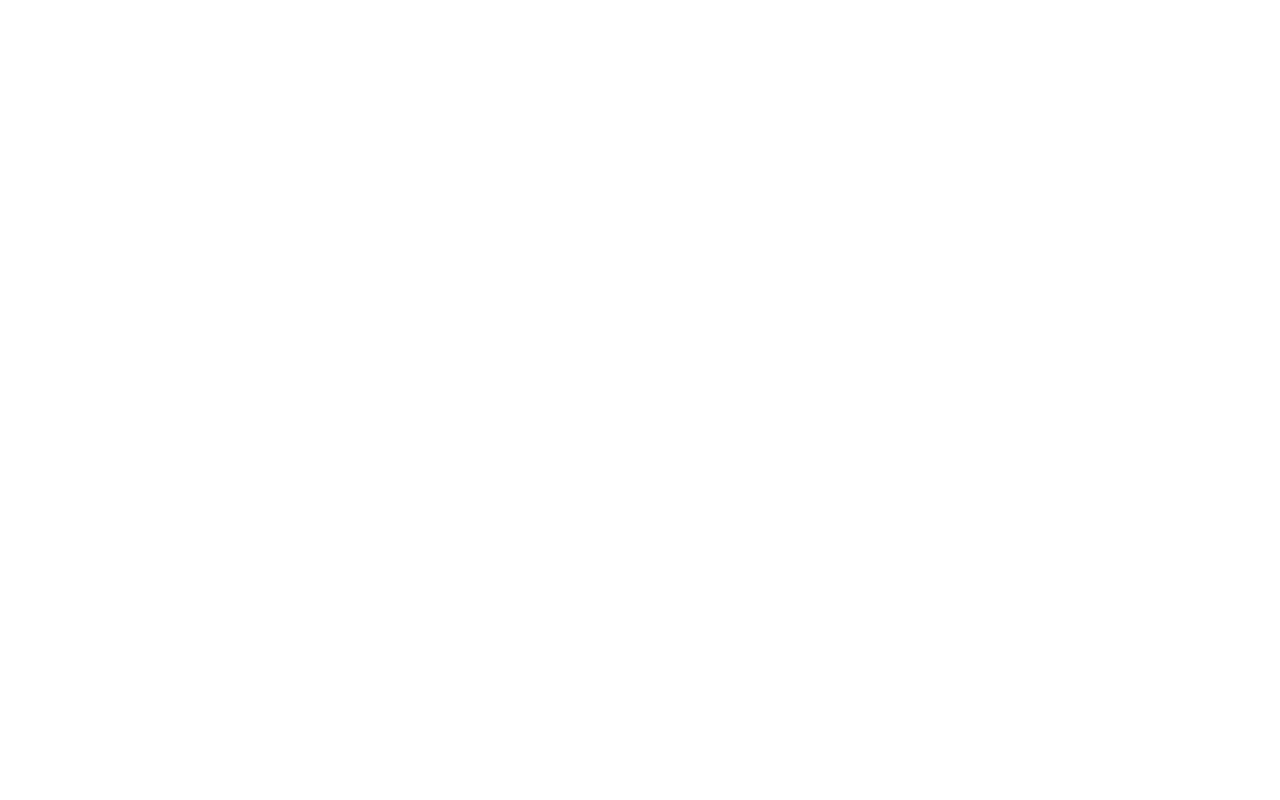
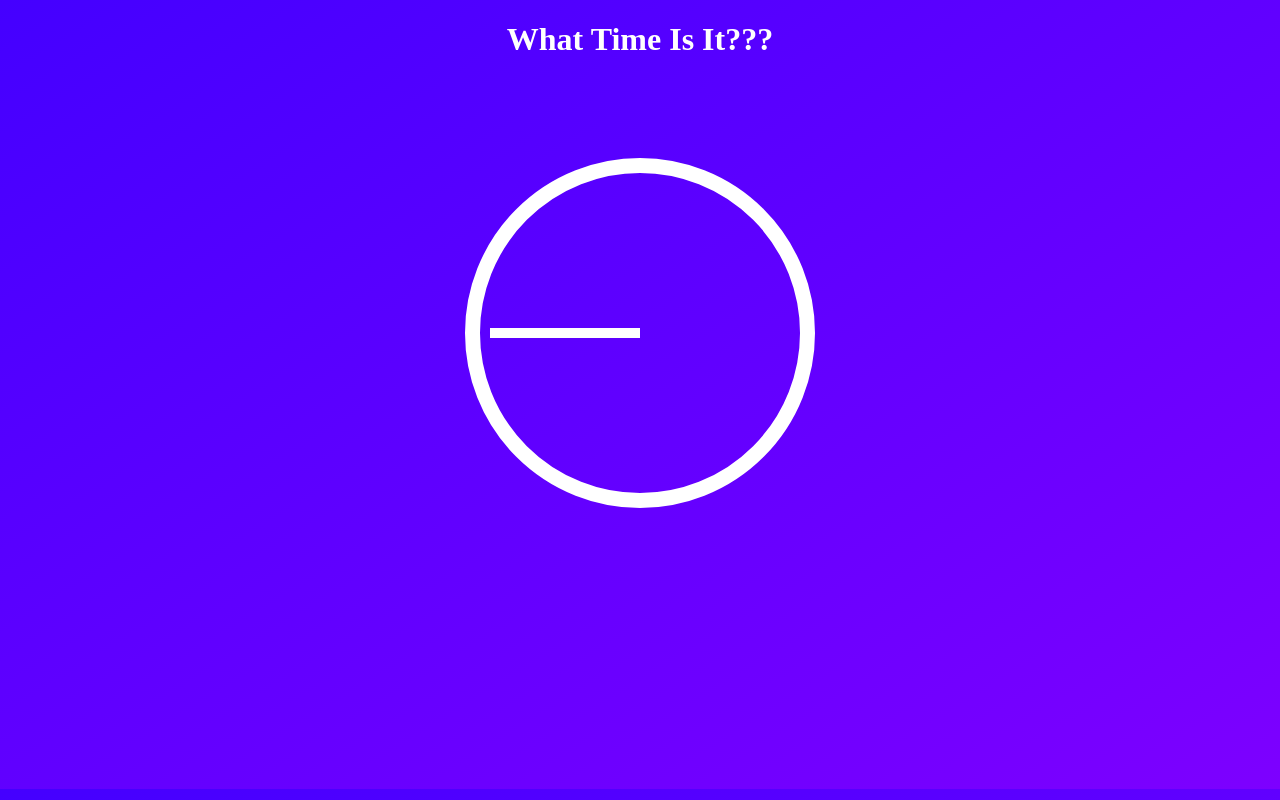
Before and after one commit to jaronow/js-mini-clock, a plain HTML site: page index.html in a window 1280 px wide. Drawn offline with Linux system fonts and the light colour scheme.

Commit message:
created basic layout and styling of clock

```diff
--- a/css/style.css
+++ b/css/style.css
@@ -0,0 +1,34 @@
+body {
+  height: 95vh;
+  background-image: linear-gradient(to bottom right, #40F, #7D00FF);
+}
+
+h1 {
+  text-align: center;
+  color: white;
+}
+
+.clock {
+  margin: 100px auto;
+  padding: 10px;
+  height: 300px;
+  width: 300px;
+  position: relative;
+  border: 15px solid white;
+  border-radius: 50%;
+}
+
+.clock-face {
+  position: relative;
+  width: 100%;
+  height: 100%;
+  transform: translateY(-5px);
+}
+
+.hand {
+  width: 50%;
+  height: 10px;
+  background: white;
+  top: 50%;
+  position: absolute;
+}
--- a/index.html
+++ b/index.html
@@ -3,9 +3,16 @@
   <head>
     <meta charset="utf-8">
     <title>JavaScript Clock</title>
-    <link rel="stylesheet" href="/css/style.css">
+    <link rel="stylesheet" href="./css/style.css">
   </head>
   <body>
-
+    <h1>What Time Is It???</h1>
+    <div class="clock">
+      <div class="clock-face">
+        <div class="hand hour-hand"></div>
+        <div class="hand minute-hand"></div>
+        <div class="hand second-hand"></div>
+      </div>
+    </div>
   </body>
 </html>
```
